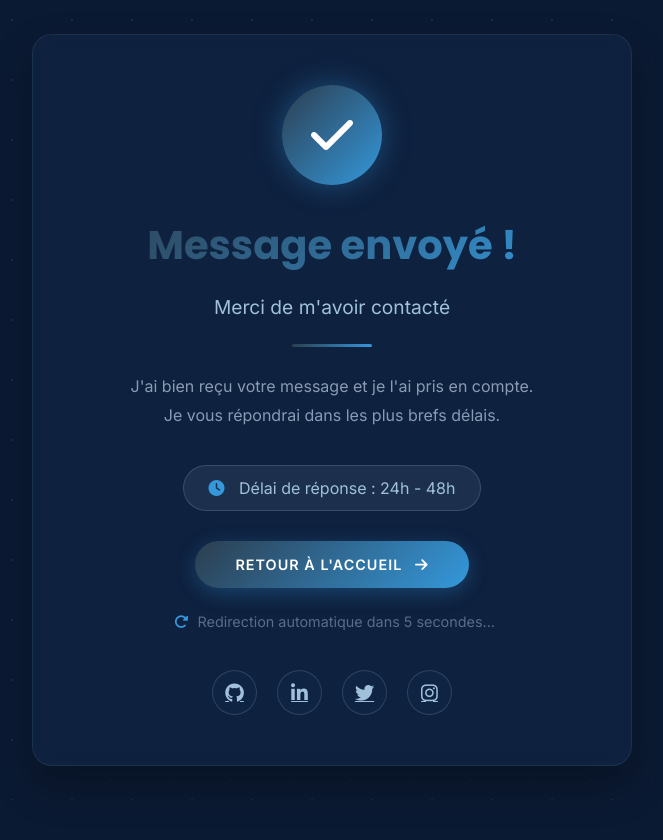
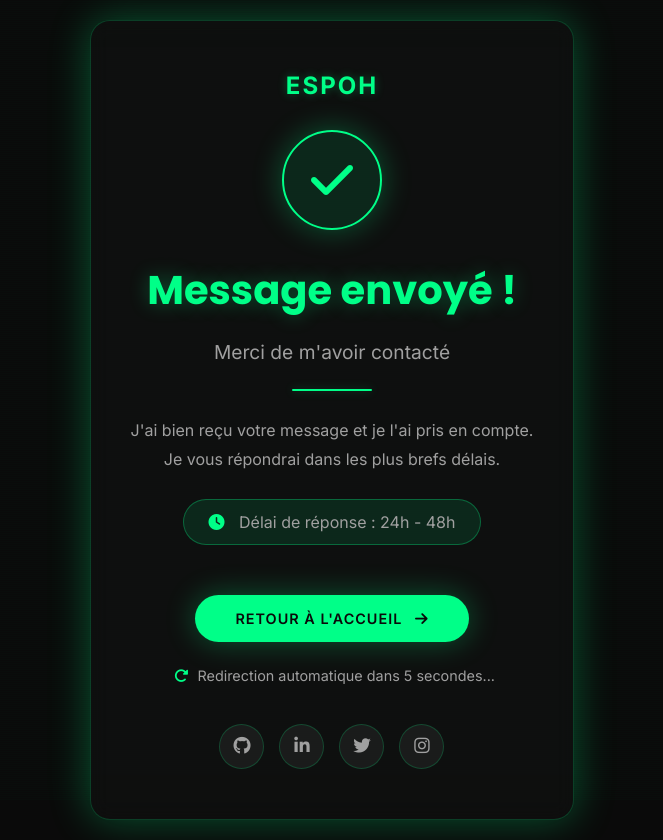
Before and after one commit to espoir147/cv, a plain HTML site: page merci.html in a window 1280 px wide. Shown: the whole page, without its empty margins (308-971 px from the left). Before the commit the page ends 800 px from the top, so only its background shows below. Drawn offline with Linux system fonts and the light colour scheme.

Commit message:
Update merci.html

```diff
--- a/merci.html
+++ b/merci.html
@@ -7,16 +7,20 @@
     <link rel="stylesheet" href="https://cdnjs.cloudflare.com/ajax/libs/font-awesome/6.4.0/css/all.min.css">
     <link href="https://fonts.googleapis.com/css2?family=Inter:wght@300;400;500;600;700&family=Poppins:wght@400;500;600;700&display=swap" rel="stylesheet">
     <style>
-        * {
-            margin: 0;
-            padding: 0;
-            box-sizing: border-box;
+        :root {
+            --primary: #0a0a0a;
+            --accent: #00ff88;
+            --accent-glow: rgba(0, 255, 136, 0.3);
+            --text: #ffffff;
+            --text-dim: #a0a0a0;
         }
+
+        * { margin: 0; padding: 0; box-sizing: border-box; }
 
         body {
             font-family: 'Inter', sans-serif;
-            background-color: #0b1a33;
-            color: #e6e8e6;
+            background-color: var(--primary);
+            color: var(--text);
             min-height: 100vh;
             display: flex;
             align-items: center;
@@ -25,18 +29,17 @@
             overflow-x: hidden;
         }
 
-        /* Tech background effect */
         body::before {
             content: '';
             position: fixed;
-            top: 0;
-            left: 0;
-            width: 100%;
-            height: 100%;
-            background-image:
-                radial-gradient(circle at 20px 20px, rgba(160, 193, 217, 0.1) 1px, transparent 1px),
-                radial-gradient(circle at 60px 60px, rgba(160, 193, 217, 0.1) 1px, transparent 1px);
-            background-size: 60px 60px;
+            top: 0; left: 0;
+            width: 100%; height: 100%;
+            background: repeating-linear-gradient(
+                0deg,
+                rgba(0, 255, 136, 0.03) 0px,
+                rgba(0, 0, 0, 0) 1px,
+                rgba(0, 0, 0, 0) 2px
+            );
             pointer-events: none;
             z-index: -1;
         }
@@ -49,101 +52,91 @@
         }
 
         .thankyou-card {
-            background: rgba(19, 41, 75, 0.5);
+            background: rgba(255, 255, 255, 0.02);
             backdrop-filter: blur(10px);
-            border: 1px solid rgba(160, 193, 217, 0.1);
+            border: 1px solid rgba(0, 255, 136, 0.2);
             border-radius: 20px;
             padding: 50px 40px;
             text-align: center;
-            box-shadow: 0 20px 40px rgba(0, 0, 0, 0.3);
+            box-shadow: 0 0 40px var(--accent-glow);
             animation: fadeInUp 0.8s ease;
         }
 
         @keyframes fadeInUp {
-            from {
-                opacity: 0;
-                transform: translateY(30px);
-            }
-            to {
-                opacity: 1;
-                transform: translateY(0);
-            }
+            from { opacity: 0; transform: translateY(30px); }
+            to { opacity: 1; transform: translateY(0); }
         }
 
         .checkmark {
             width: 100px;
             height: 100px;
             margin: 0 auto 30px;
-            background: linear-gradient(135deg, #2c3e50 0%, #3498db 100%);
+            background: rgba(0, 255, 136, 0.1);
+            border: 2px solid var(--accent);
             border-radius: 50%;
             display: flex;
             align-items: center;
             justify-content: center;
             font-size: 3rem;
-            color: white;
-            box-shadow: 0 0 30px rgba(52, 152, 219, 0.4);
+            color: var(--accent);
+            box-shadow: 0 0 30px var(--accent-glow);
             animation: scaleIn 0.5s ease 0.3s both;
         }
 
         @keyframes scaleIn {
-            from {
-                transform: scale(0);
-            }
-            to {
-                transform: scale(1);
-            }
+            from { transform: scale(0); }
+            to { transform: scale(1); }
         }
 
         h1 {
             font-size: 2.5rem;
             margin-bottom: 20px;
-            background: linear-gradient(135deg, #2c3e50 0%, #3498db 100%);
-            -webkit-background-clip: text;
-            -webkit-text-fill-color: transparent;
+            color: var(--accent);
+            text-shadow: 0 0 20px var(--accent-glow);
             font-family: 'Poppins', sans-serif;
         }
 
         .thankyou-message {
             font-size: 1.2rem;
-            color: #a0c1d9;
+            color: var(--text-dim);
             margin-bottom: 15px;
         }
 
         .divider {
             width: 80px;
-            height: 3px;
-            background: linear-gradient(135deg, #2c3e50 0%, #3498db 100%);
+            height: 2px;
+            background: var(--accent);
             margin: 25px auto;
             border-radius: 2px;
+            box-shadow: 0 0 10px var(--accent-glow);
         }
 
         .info-text {
-            color: #8a9bb5;
+            color: var(--text-dim);
             line-height: 1.8;
-            margin-bottom: 35px;
-            font-size: 1rem;
+            margin-bottom: 25px;
         }
 
         .response-time {
-            background: rgba(160, 193, 217, 0.1);
-            border: 1px solid rgba(160, 193, 217, 0.2);
+            background: rgba(0, 255, 136, 0.1);
+            border: 1px solid rgba(0, 255, 136, 0.3);
             border-radius: 50px;
             padding: 12px 25px;
             display: inline-block;
             margin-bottom: 30px;
-            color: #a0c1d9;
+            color: var(--text-dim);
         }
 
         .response-time i {
             margin-right: 10px;
-            color: #3498db;
+            color: var(--accent);
         }
 
         .btn-back {
             display: inline-block;
             padding: 15px 40px;
-            background: linear-gradient(135deg, #2c3e50 0%, #3498db 100%);
-            color: white;
+            background: var(--accent);
+            color: var(--primary);
             text-decoration: none;
             border-radius: 50px;
             font-weight: 600;
@@ -151,128 +144,103 @@
             text-transform: uppercase;
             font-size: 0.9rem;
             transition: all 0.3s ease;
-            box-shadow: 0 5px 20px rgba(52, 152, 219, 0.3);
-            border: none;
-            cursor: pointer;
+            box-shadow: 0 0 30px var(--accent-glow);
         }
 
         .btn-back:hover {
             transform: translateY(-3px);
-            box-shadow: 0 10px 30px rgba(52, 152, 219, 0.4);
+            box-shadow: 0 0 50px var(--accent-glow);
         }
 
-        .btn-back i {
-            margin-left: 8px;
-            transition: transform 0.3s ease;
+        .btn-back i { margin-left: 8px; }
+
+        .auto-redirect {
+            margin-top: 25px;
+            color: var(--text-dim);
+            font-size: 0.9rem;
         }
 
-        .btn-back:hover i {
-            transform: translateX(5px);
+        .auto-redirect i {
+            color: var(--accent);
+            margin: 0 5px;
         }
 
         .social-links {
             margin-top: 40px;
             display: flex;
             justify-content: center;
-            gap: 20px;
+            gap: 15px;
         }
 
         .social-link {
             width: 45px;
             height: 45px;
-            background: rgba(19, 41, 75, 0.5);
-            border: 1px solid rgba(160, 193, 217, 0.2);
+            background: rgba(255, 255, 255, 0.05);
+            border: 1px solid rgba(0, 255, 136, 0.2);
             border-radius: 50%;
             display: flex;
             align-items: center;
             justify-content: center;
-            color: #a0c1d9;
+            color: var(--text-dim);
             transition: all 0.3s ease;
-            font-size: 1.2rem;
+            font-size: 1.1rem;
+            text-decoration: none;
         }
 
         .social-link:hover {
-            background: linear-gradient(135deg, #2c3e50 0%, #3498db 100%);
-            color: white;
+            background: var(--accent);
+            color: var(--primary);
+            border-color: var(--accent);
             transform: translateY(-5px);
-            border-color: transparent;
         }
 
-        .auto-redirect {
-            margin-top: 25px;
-            color: #5a6d8a;
-            font-size: 0.9rem;
-        }
-
-        .auto-redirect i {
-            color: #3498db;
-            margin: 0 5px;
-        }
-
-        /* Animation de chargement (optionnelle) */
-        .dots {
-            display: inline-block;
-        }
-
-        .dots span {
-            animation: dots 1.5s infinite;
-            opacity: 0;
-        }
-
-        .dots span:nth-child(2) {
-            animation-delay: 0.5s;
-        }
-
-        .dots span:nth-child(3) {
-            animation-delay: 1s;
-        }
-
-        @keyframes dots {
-            0% { opacity: 0; }
-            50% { opacity: 1; }
-            100% { opacity: 0; }
+        .logo {
+            font-size: 1.5rem;
+            font-weight: 700;
+            color: var(--accent);
+            letter-spacing: 2px;
+            margin-bottom: 30px;
+            display: block;
+            text-shadow: 0 0 10px var(--accent-glow);
         }
     </style>
 </head>
 <body>
     <div class="container">
         <div class="thankyou-card">
-            <!-- Coche de succès animée -->
+            <span class="logo">ESPOH</span>
+
             <div class="checkmark">
                 <i class="fas fa-check"></i>
             </div>
 
-            <!-- Message principal -->
             <h1>Message envoyé !</h1>
             <p class="thankyou-message">Merci de m'avoir contacté</p>
 
             <div class="divider"></div>
 
-            <!-- Informations rassurantes -->
             <p class="info-text">
                 J'ai bien reçu votre message et je l'ai pris en compte.<br>
                 Je vous répondrai dans les plus brefs délais.
             </p>
 
-            <!-- Délai de réponse -->
             <div class="response-time">
                 <i class="fas fa-clock"></i> Délai de réponse : 24h - 48h
             </div>
 
-            <!-- Bouton de retour -->
+            <br><br>
+
             <a href="index.html" class="btn-back">
                 Retour à l'accueil <i class="fas fa-arrow-right"></i>
             </a>
 
-            <!-- Compteur de redirection automatique (optionnel) -->
-            <div class="auto-redirect" id="redirectMessage">
+            <div class="auto-redirect">
                 <i class="fas fa-redo-alt"></i> Redirection automatique dans <span id="countdown">10</span> secondes...
             </div>
 
-            <!-- Réseaux sociaux (optionnel) -->
             <div class="social-links">
                 <a href="https://github.com/espoir147" class="social-link"><i class="fab fa-github"></i></a>
-                <a href="https://www.linkedin.com/in/espoir-sehoun-55021a36b?utm_source=share_via&utm_content=profile&utm_medium=member_android" class="social-link"><i class="fab fa-linkedin-in"></i></a>
+                <a href="https://www.linkedin.com/in/espoir-sehoun-55021a36b" class="social-link"><i class="fab fa-linkedin-in"></i></a>
                 <a href="https://x.com/takagi147" class="social-link"><i class="fab fa-twitter"></i></a>
                 <a href="https://instagram.com/espoir_sehoun" class="social-link"><i class="fab fa-instagram"></i></a>
             </div>
@@ -280,44 +248,29 @@
     </div>
 
     <script>
-        // Redirection automatique après 10 secondes
         let seconds = 10;
         const countdownEl = document.getElementById('countdown');
-        const redirectMessage = document.getElementById('redirectMessage');
-
-        function updateCountdown() {
+        let interval = setInterval(() => {
             seconds--;
-            if (countdownEl) {
-                countdownEl.textContent = seconds;
-            }
-
+            if (countdownEl) countdownEl.textContent = seconds;
             if (seconds <= 0) {
+                clearInterval(interval);
                 window.location.href = 'index.html';
             }
-        }
+        }, 1000);
 
-        // Mettre à jour le compteur toutes les secondes
-        const interval = setInterval(updateCountdown, 1000);
-
-        // Animation supplémentaire au chargement
-        document.addEventListener('DOMContentLoaded', function() {
-            // Vous pouvez ajouter des animations ici si besoin
-            console.log('Page de remerciement chargée');
-        });
-
-        // Empêcher la redirection si l'utilisateur survole le bouton (optionnel)
-        document.querySelector('.btn-back').addEventListener('mouseenter', function() {
-            clearInterval(interval);
-            if (redirectMessage) {
-                redirectMessage.style.opacity = '0.5';
-            }
-        });
-
-        document.querySelector('.btn-back').addEventListener('mouseleave', function() {
-            interval = setInterval(updateCountdown, 1000);
-            if (redirectMessage) {
-                redirectMessage.style.opacity = '1';
-            }
+        // Pause redirection au survol du bouton
+        const btnBack = document.querySelector('.btn-back');
+        btnBack.addEventListener('mouseenter', () => clearInterval(interval));
+        btnBack.addEventListener('mouseleave', () => {
+            interval = setInterval(() => {
+                seconds--;
+                if (countdownEl) countdownEl.textContent = seconds;
+                if (seconds <= 0) {
+                    clearInterval(interval);
+                    window.location.href = 'index.html';
+                }
+            }, 1000);
         });
     </script>
 </body>
```
